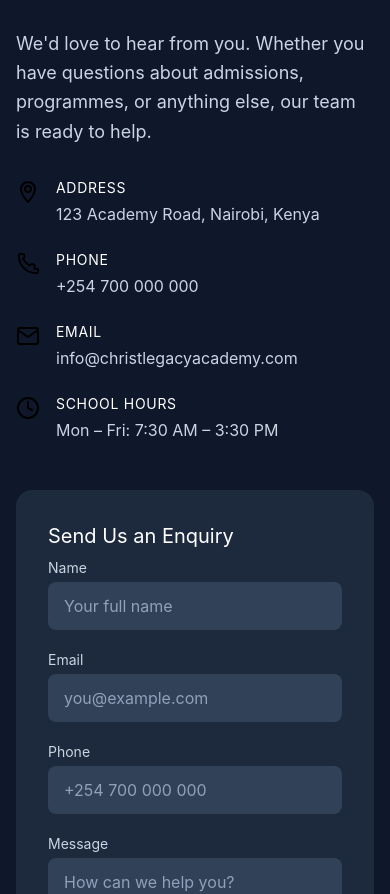
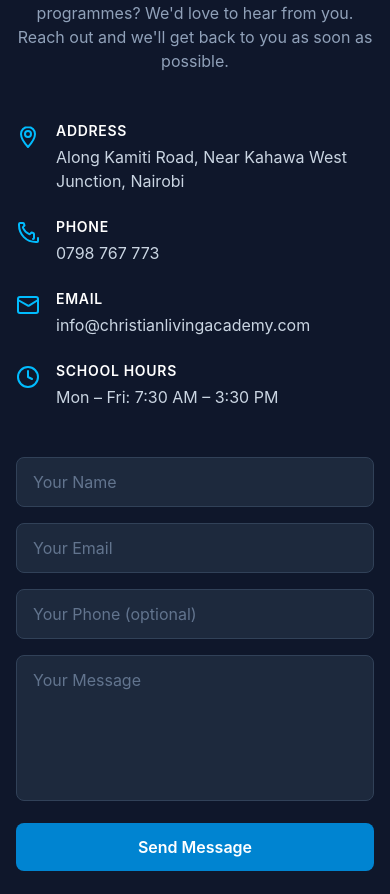
Before and after one commit to Jakegak/cla-website, a React (Vite) app: page / in a window 390 px wide. Shown: the part 11106-12000 px from the top of the page. Built offline with nearby package versions, Linux system fonts and the light colour scheme.

Commit message:
fix(contact): sync contact section data with footer — correct address, phone, email

```diff
--- a/src/components/ContactSection.jsx
+++ b/src/components/ContactSection.jsx
@@ -22,7 +22,7 @@
 const contactDetails = [
   {
     label: "Address",
-    value: "123 Academy Road, Nairobi, Kenya",
+    value: "Along Kamiti Road, Near Kahawa West Junction, Nairobi",
     icon: (
       <svg
         width="24"
@@ -51,7 +51,7 @@
   },
   {
     label: "Phone",
-    value: "+254 700 000 000",
+    value: "0798 767 773",
     icon: (
       <svg
         width="24"
@@ -62,7 +62,7 @@
         aria-hidden="true"
       >
         <path
-          d="M22 16.92V19.92C22 20.48 21.56 20.93 21 20.97C20.64 21 20.28 21 19.92 21C10.4 21 3 13.6 3 4.08C3 3.72 3 3.36 3.03 3C3.07 2.44 3.52 2 4.08 2H7.08C7.56 2 7.97 2.34 8.05 2.81C8.14 3.38 8.3 3.93 8.51 4.45C8.65 4.79 8.57 5.18 8.32 5.43L6.91 6.84C8.51 9.67 10.83 11.99 13.66 13.59L15.07 12.18C15.32 11.93 15.71 11.85 16.05 11.99C16.57 12.2 17.12 12.36 17.69 12.45C18.16 12.53 18.5 12.94 18.5 13.42V16.92C18.5 16.92 22 16.92 22 16.92Z"
+          d="M22 16.92V19.92C22 20.48 21.56 20.93 21 20.97C20.64 21 20.28 21 19.92 21C10.4 21 3 13.6 3 4.08C3 3.72 3 3.36 3.03 3C3.07 2.44 3.52 2 4.08 2H7.08C7.56 2 7.97 2.34 8.05 2.81C8.14 3.38 8.3 3.93 8.52 4.46L7.1 5.88C6.87 6.11 6.81 6.45 6.93 6.75C8.06 9.42 10.58 11.94 13.25 13.07C13.55 13.19 13.89 13.13 14.12 12.9L15.54 11.48C16.07 11.7 16.62 11.86 17.19 11.95C17.66 12.03 18 12.44 18 12.92V16.92C18 17.48 17.56 17.93 17 17.97"
           stroke="currentColor"
           strokeWidth="2"
           strokeLinecap="round"
@@ -73,7 +73,7 @@
   },
   {
     label: "Email",
-    value: "info@christlegacyacademy.com",
+    value: "info@christianlivingacademy.com",
     icon: (
       <svg
         width="24"
@@ -93,7 +93,7 @@
           strokeWidth="2"
         />
         <path
-          d="M22 6L12 13L2 6"
+          d="M22 7L13.03 12.7C12.7 12.9 12.3 12.9 11.97 12.7L2 7"
           stroke="currentColor"
           strokeWidth="2"
           strokeLinecap="round"
@@ -104,7 +104,7 @@
   },
   {
     label: "School Hours",
-    value: "Mon – Fri: 7:30 AM – 3:30 PM",
+    value: "Mon \u2013 Fri: 7:30 AM \u2013 3:30 PM",
     icon: (
       <svg
         width="24"
@@ -142,220 +142,178 @@
 
 export default function ContactSection() {
   const [formData, setFormData] = useState(initialFormState);
+  const [errors, setErrors] = useState({});
   const [submitted, setSubmitted] = useState(false);
-  const [error, setError] = useState("");
 
-  function handleChange(e) {
+  const validate = () => {
+    const newErrors = {};
+    if (!formData.name.trim()) newErrors.name = "Name is required";
+    if (!formData.email.trim()) {
+      newErrors.email = "Email is required";
+    } else if (!/^[^\s@]+@[^\s@]+\.[^\s@]+$/.test(formData.email)) {
+      newErrors.email = "Invalid email address";
+    }
+    if (!formData.message.trim()) newErrors.message = "Message is required";
+    return newErrors;
+  };
+
+  const handleChange = (e) => {
     const { name, value } = e.target;
     setFormData((prev) => ({ ...prev, [name]: value }));
+    if (errors[name]) {
+      setErrors((prev) => {
+        const updated = { ...prev };
+        delete updated[name];
+        return updated;
+      });
     }
+  };
 
-  function handleSubmit(e) {
+  const handleSubmit = (e) => {
     e.preventDefault();
-    setError("");
-
-    if (
-      !formData.name.trim() ||
-      !formData.email.trim() ||
-      !formData.phone.trim() ||
-      !formData.message.trim()
-    ) {
-      setError("Please fill in all fields before submitting.");
+    const validationErrors = validate();
+    if (Object.keys(validationErrors).length > 0) {
+      setErrors(validationErrors);
       return;
     }
-
-    // Future integration: send formData via EmailJS or similar service.
-    // The form data (name, email, phone, message) is captured in the formData state
-    // and should be dispatched to an email service here.
     setSubmitted(true);
     setFormData(initialFormState);
-  }
+    setErrors({});
+  };
 
   return (
     <section id="contact" className="bg-slate-900 py-20 px-4">
+      <div className="max-w-6xl mx-auto">
         <motion.div
-        className="max-w-5xl mx-auto"
           variants={containerVariants}
           initial="hidden"
           whileInView="visible"
-        viewport={{ once: true }}
+          viewport={{ once: true, amount: 0.2 }}
         >
-        <motion.div className="text-center mb-12" variants={childVariants}>
-          <h2 className="font-heading text-3xl md:text-4xl text-white mb-4">
+          <motion.h2
+            variants={childVariants}
+            className="text-3xl md:text-4xl font-bold text-white text-center mb-4"
+          >
             Contact Us
-          </h2>
-          <div className="w-16 h-1 bg-cla-gold mx-auto rounded-full" />
-        </motion.div>
+          </motion.h2>
+          <motion.p
+            variants={childVariants}
+            className="text-slate-400 text-center mb-12 max-w-2xl mx-auto"
+          >
+            Have questions about admissions or our programmes? We&apos;d love to
+            hear from you. Reach out and we&apos;ll get back to you as soon as
+            possible.
+          </motion.p>
 
-        <div className="grid grid-cols-1 md:grid-cols-2 gap-12">
-          {/* Left Column — Contact Details */}
-          <motion.div className="space-y-8" variants={childVariants}>
-            <p className="text-slate-300 text-lg leading-relaxed">
-              We&apos;d love to hear from you. Whether you have questions about
-              admissions, programmes, or anything else, our team is ready to
-              help.
-            </p>
-
-            <div className="space-y-6">
+          <div className="grid md:grid-cols-2 gap-12">
+            {/* Contact Details */}
+            <motion.div variants={childVariants} className="space-y-6">
               {contactDetails.map((detail) => (
                 <div key={detail.label} className="flex items-start gap-4">
-                  <div className="text-cla-gold flex-shrink-0 mt-0.5">
+                  <div className="text-sky-400 mt-1 flex-shrink-0">
                     {detail.icon}
                   </div>
                   <div>
-                    <h3 className="font-heading text-white text-sm uppercase tracking-wider mb-1">
+                    <h3 className="text-white font-semibold text-sm uppercase tracking-wider mb-1">
                       {detail.label}
                     </h3>
                     <p className="text-slate-300">{detail.value}</p>
                   </div>
                 </div>
               ))}
-            </div>
             </motion.div>
 
-          {/* Right Column — Enquiry Form */}
+            {/* Contact Form */}
             <motion.div variants={childVariants}>
               {submitted ? (
-              <div className="bg-slate-800 rounded-2xl p-8 text-center flex flex-col items-center justify-center min-h-[400px]">
-                <div className="text-cla-gold mb-4">
-                  <svg
-                    width="48"
-                    height="48"
-                    viewBox="0 0 48 48"
-                    fill="none"
-                    xmlns="http://www.w3.org/2000/svg"
-                    aria-hidden="true"
-                  >
-                    <circle
-                      cx="24"
-                      cy="24"
-                      r="22"
-                      stroke="currentColor"
-                      strokeWidth="2"
-                    />
-                    <path
-                      d="M14 24L21 31L34 18"
-                      stroke="currentColor"
-                      strokeWidth="3"
-                      strokeLinecap="round"
-                      strokeLinejoin="round"
-                    />
-                  </svg>
-                </div>
-                <h3 className="font-heading text-2xl text-white mb-2">
-                  Thank You!
+                <div className="bg-emerald-900/30 border border-emerald-500/30 rounded-xl p-8 text-center">
+                  <h3 className="text-emerald-400 text-xl font-semibold mb-2">
+                    Thank you!
                   </h3>
-                <p className="text-slate-300 mb-6">
-                  Your enquiry has been received. We will get back to you
+                  <p className="text-slate-300">
+                    Your message has been sent. We&apos;ll get back to you
                     shortly.
                   </p>
                   <button
-                  type="button"
                     onClick={() => setSubmitted(false)}
-                  className="bg-cla-purple text-white font-heading px-6 py-2 rounded-lg hover:opacity-90 transition-opacity"
+                    className="mt-4 text-sky-400 hover:text-sky-300 underline text-sm"
                   >
-                  Send Another Enquiry
+                    Send another message
                   </button>
                 </div>
               ) : (
-              <form
-                onSubmit={handleSubmit}
-                className="bg-slate-800 rounded-2xl p-8 space-y-5"
-                noValidate
-              >
-                <h3 className="font-heading text-xl text-white mb-2">
-                  Send Us an Enquiry
-                </h3>
-
-                {error && (
-                  <p className="text-red-400 text-sm bg-red-400/10 rounded-lg px-4 py-2">
-                    {error}
+                <form onSubmit={handleSubmit} className="space-y-4">
+                  <div>
+                    <input
+                      type="text"
+                      name="name"
+                      value={formData.name}
+                      onChange={handleChange}
+                      placeholder="Your Name"
+                      className={`w-full px-4 py-3 bg-slate-800 border rounded-lg text-white placeholder-slate-500 focus:outline-none focus:ring-2 focus:ring-sky-500 ${
+                        errors.name ? "border-red-500" : "border-slate-700"
+                      }`}
+                    />
+                    {errors.name && (
+                      <p className="text-red-400 text-sm mt-1">{errors.name}</p>
+                    )}
+                  </div>
+                  <div>
+                    <input
+                      type="email"
+                      name="email"
+                      value={formData.email}
+                      onChange={handleChange}
+                      placeholder="Your Email"
+                      className={`w-full px-4 py-3 bg-slate-800 border rounded-lg text-white placeholder-slate-500 focus:outline-none focus:ring-2 focus:ring-sky-500 ${
+                        errors.email ? "border-red-500" : "border-slate-700"
+                      }`}
+                    />
+                    {errors.email && (
+                      <p className="text-red-400 text-sm mt-1">
+                        {errors.email}
                       </p>
                     )}
-
+                  </div>
                   <div>
-                  <label
-                    htmlFor="contact-name"
-                    className="block text-slate-300 text-sm mb-1"
-                  >
-                    Name
-                  </label>
                     <input
-                    id="contact-name"
-                    name="name"
-                    type="text"
-                    value={formData.name}
+                      type="tel"
+                      name="phone"
+                      value={formData.phone}
                       onChange={handleChange}
-                    placeholder="Your full name"
-                    className="w-full bg-slate-700 text-white placeholder-slate-400 rounded-lg px-4 py-3 outline-none focus:ring-2 focus:ring-cla-gold transition-shadow"
+                      placeholder="Your Phone (optional)"
+                      className="w-full px-4 py-3 bg-slate-800 border border-slate-700 rounded-lg text-white placeholder-slate-500 focus:outline-none focus:ring-2 focus:ring-sky-500"
                     />
                   </div>
-
                   <div>
-                  <label
-                    htmlFor="contact-email"
-                    className="block text-slate-300 text-sm mb-1"
-                  >
-                    Email
-                  </label>
-                  <input
-                    id="contact-email"
-                    name="email"
-                    type="email"
-                    value={formData.email}
-                    onChange={handleChange}
-                    placeholder="you@example.com"
-                    className="w-full bg-slate-700 text-white placeholder-slate-400 rounded-lg px-4 py-3 outline-none focus:ring-2 focus:ring-cla-gold transition-shadow"
-                  />
-                </div>
-
-                <div>
-                  <label
-                    htmlFor="contact-phone"
-                    className="block text-slate-300 text-sm mb-1"
-                  >
-                    Phone
-                  </label>
-                  <input
-                    id="contact-phone"
-                    name="phone"
-                    type="tel"
-                    value={formData.phone}
-                    onChange={handleChange}
-                    placeholder="+254 700 000 000"
-                    className="w-full bg-slate-700 text-white placeholder-slate-400 rounded-lg px-4 py-3 outline-none focus:ring-2 focus:ring-cla-gold transition-shadow"
-                  />
-                </div>
-
-                <div>
-                  <label
-                    htmlFor="contact-message"
-                    className="block text-slate-300 text-sm mb-1"
-                  >
-                    Message
-                  </label>
                     <textarea
-                    id="contact-message"
                       name="message"
                       value={formData.message}
                       onChange={handleChange}
-                    placeholder="How can we help you?"
-                    rows={4}
-                    className="w-full bg-slate-700 text-white placeholder-slate-400 rounded-lg px-4 py-3 outline-none focus:ring-2 focus:ring-cla-gold transition-shadow resize-none"
+                      placeholder="Your Message"
+                      rows={5}
+                      className={`w-full px-4 py-3 bg-slate-800 border rounded-lg text-white placeholder-slate-500 focus:outline-none focus:ring-2 focus:ring-sky-500 resize-none ${
+                        errors.message ? "border-red-500" : "border-slate-700"
+                      }`}
                     />
+                    {errors.message && (
+                      <p className="text-red-400 text-sm mt-1">
+                        {errors.message}
+                      </p>
+                    )}
                   </div>
-
                   <button
                     type="submit"
-                  className="w-full bg-cla-purple text-white font-heading text-lg py-3 rounded-lg hover:opacity-90 transition-opacity"
+                    className="w-full py-3 bg-sky-600 hover:bg-sky-500 text-white font-semibold rounded-lg transition-colors duration-200"
                   >
-                  Submit Enquiry
+                    Send Message
                   </button>
                 </form>
               )}
             </motion.div>
           </div>
         </motion.div>
+      </div>
     </section>
   );
 }
```
Also changed, not shown: 2 other files (tests, documents, lock files or other folders). Lines whose indentation alone changed are shown as unchanged.
